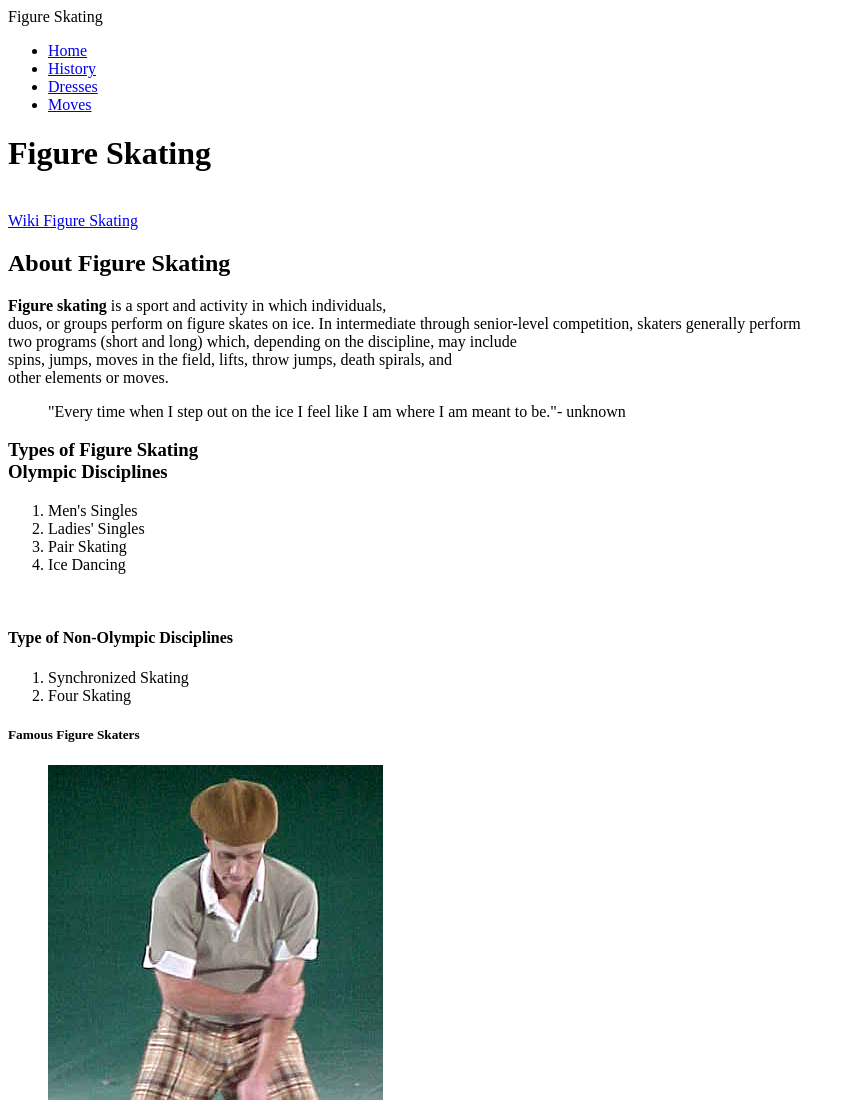
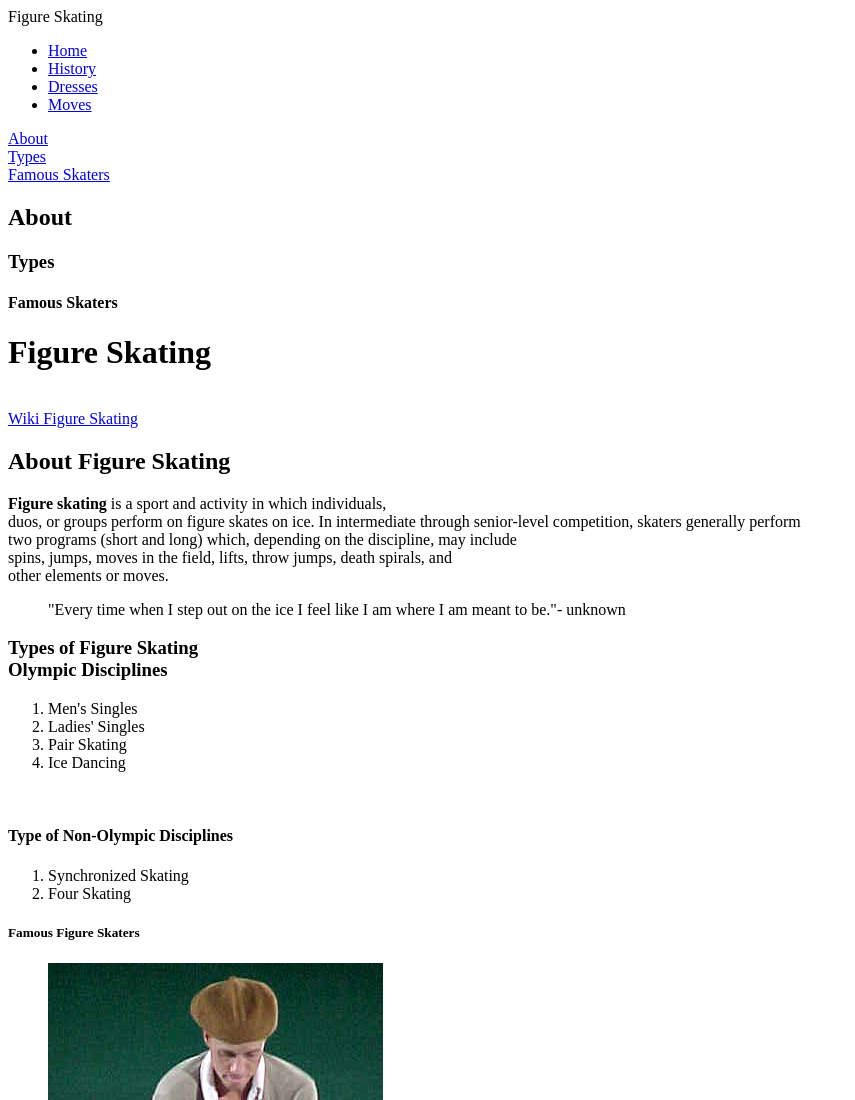
Before and after one commit to Kwright823/WSD, a plain HTML site: page index.html in a window 1280 px wide. Shown: the top 1100 px of the page, without its empty margins (0-855 px from the left). Drawn offline with Linux system fonts and the light colour scheme.

Commit message:
links
links on same page

```diff
--- a/index.html
+++ b/index.html
@@ -5,7 +5,7 @@
 		<title>Figure Skating</title>
 	</head>
 	<body>
-		<header>Figure Skating</header>
+		<header>Figure Skating
 			<nav>
 			    <ul>
 					<li><a href="index.html">Home</a></li>
@@ -15,9 +15,17 @@
 				</ul>
 			</nav>
 
+			<a href="#about">About</a><br />
+			<a href="#types">Types</a><br />
+			<a href="#skaters">Famous Skaters</a><br />
+
+			<h2 id="about">About</h2>
+			<h3 id="types">Types</h3>
+			<h4 id="skaters">Famous Skaters</h4>
+
 			<h1 id="top">Figure Skating</h1>
 				<br>
-
+		</header>
 				<a href="https://en.wikipedia.org/wiki/Figure_skating">Wiki Figure Skating</a>
 				<br>
 		<section>
```
Lines whose indentation alone changed are shown as unchanged.
